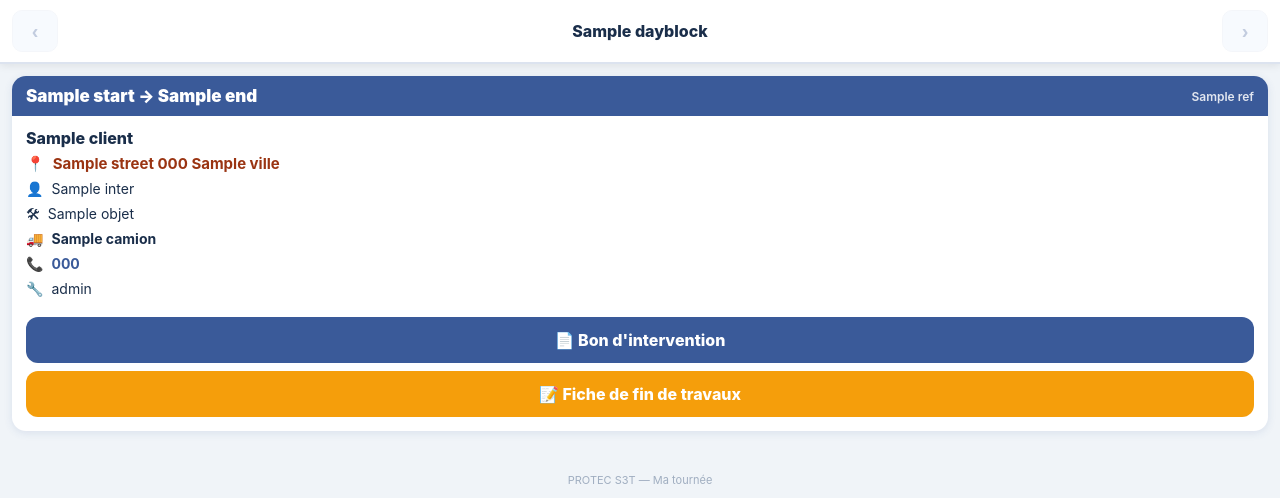
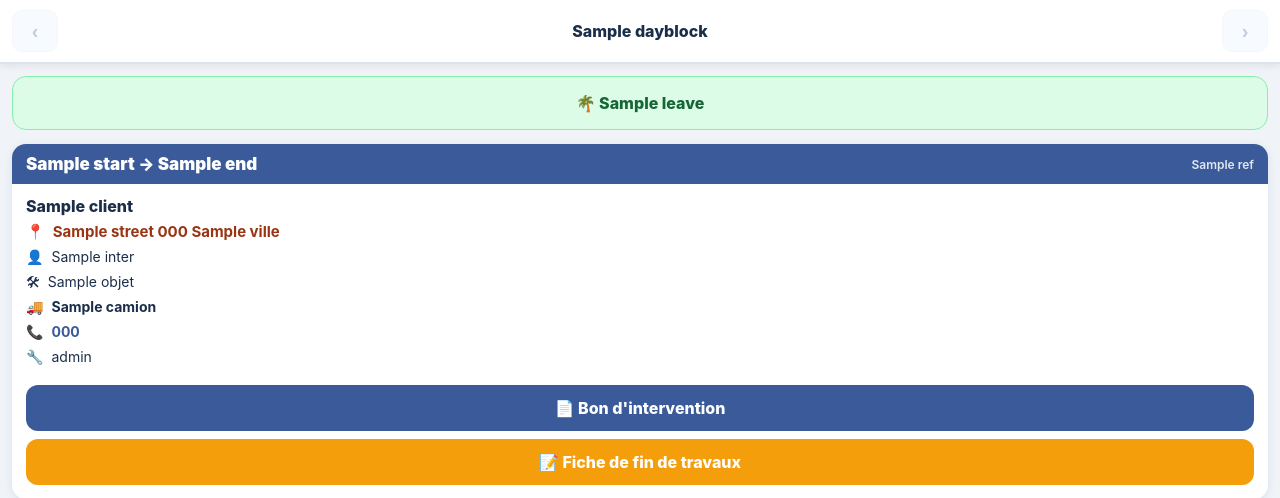
Before and after one commit to xavfevre/ocr-pesee-webhook, a Flask app: template protec_planning/templates/tournee.html in a window 1280 px wide. Shown: the part 71-569 px from the top of the page. Run offline with Flask 3, Linux system fonts and the light colour scheme; the template is opened without the code that fills it: most values are stand-ins (such as "Sample title", 1, 10 or a date in 2020).

Commit message:
Ma tournée : affiche les congés validés du chauffeur (hr.leave) (#135)
- Récupère les congés validés (hr.leave) du chauffeur sur la fenêtre ±15 jours
- Bandeau vert « 🌴 Type de congé » en tête de chaque jour concerné
- Les jours de congé sans mission apparaissent dans la navigation
- Tolérant aux erreurs : la page fonctionne même si le module Congés est inaccessible

Co-authored-by: Claude <noreply@anthropic.com>

```diff
--- a/protec_planning/app.py
+++ b/protec_planning/app.py
@@ -457,8 +457,30 @@ def ma_tournee():
             c["objet"] = (so or {}).get("x_studio_lieu_dintervention_1") or ""
             c["camion"] = bimap.get(c["ref"].split()[0], "") if c["ref"] else ""
 
-        # Toujours afficher aujourd'hui même vide
-        all_days = sorted(set(by_day.keys()) | {today.isoformat()})
+        # Congés validés du chauffeur sur la fenêtre (module Congés / hr.leave)
+        leave_by_day = {}
+        try:
+            leaves = x(models, uid, "hr.leave", "search_read",
+                [["employee_id", "=", emp_id],
+                 ["state", "in", ["validate", "validate1"]],
+                 ["request_date_to", ">=", (today - timedelta(days=15)).isoformat()],
+                 ["request_date_from", "<=", (today + timedelta(days=15)).isoformat()]],
+                fields=["work_entry_type_id", "request_date_from", "request_date_to"])
+            for lv in leaves:
+                lbl = (lv["work_entry_type_id"][1] if lv.get("work_entry_type_id")
+                       else "Congé").replace(" (France)", "")
+                d0 = max(date.fromisoformat(lv["request_date_from"]), today - timedelta(days=15))
+                d1 = min(date.fromisoformat(lv["request_date_to"]), today + timedelta(days=15))
+                d = d0
+                while d <= d1:
+                    if d.weekday() < 6:  # pas le dimanche
+                        leave_by_day[d.isoformat()] = lbl
+                    d += timedelta(days=1)
+        except Exception:
+            pass
+
+        # Toujours afficher aujourd'hui même vide, ainsi que les jours de congé
+        all_days = sorted(set(by_day.keys()) | {today.isoformat()} | set(leave_by_day.keys()))
         for iso in all_days:
             d = date.fromisoformat(iso)
             dayblocks.append({
@@ -466,6 +488,7 @@ def ma_tournee():
                 "label": f"{JOURS_LONG[d.weekday()]} {d.day} {MOIS_ABR[d.month-1]}",
                 "is_today": d == today,
                 "cards": by_day.get(iso, []),
+                "leave": leave_by_day.get(iso, ""),
             })
     except Exception as e:
         error = str(e)
--- a/protec_planning/templates/tournee.html
+++ b/protec_planning/templates/tournee.html
@@ -43,6 +43,9 @@
     .dayblock { display: none; padding: 12px; }
     .dayblock.visible { display: block; }
     .no-missions { text-align: center; color: var(--muted); padding: 40px 20px; font-size: 15px; }
+    .leave-banner { background: #dcfce7; border: 1px solid #86efac; color: #166534;
+                    border-radius: 14px; padding: 16px 14px; margin-bottom: 14px;
+                    text-align: center; font-size: 16px; font-weight: 800; }
 
     .mission { background: #fff; border-radius: 14px; margin-bottom: 14px;
                box-shadow: 0 2px 8px rgba(58,90,153,.12); overflow: hidden; }
@@ -90,6 +93,9 @@
 
 {% for db in dayblocks %}
 <div class="dayblock" data-iso="{{ db.iso }}" data-label="{{ db.label }}" data-today="{{ 1 if db.is_today else 0 }}">
+  {% if db.leave %}
+    <div class="leave-banner">🌴 {{ db.leave }}</div>
+  {% endif %}
   {% if db.cards %}
     {% for c in db.cards %}
     <div class="mission">
@@ -135,7 +141,7 @@
       </div>
     </div>
     {% endfor %}
-  {% else %}
+  {% elif not db.leave %}
     <div class="no-missions">Aucune intervention prévue ce jour 👍</div>
   {% endif %}
 </div>
```
